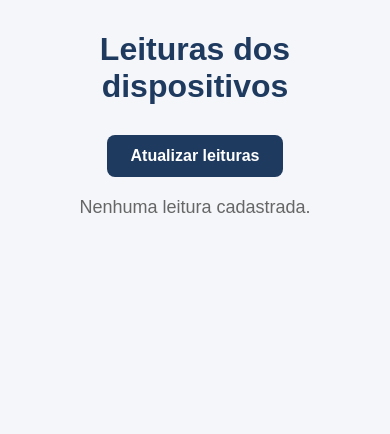
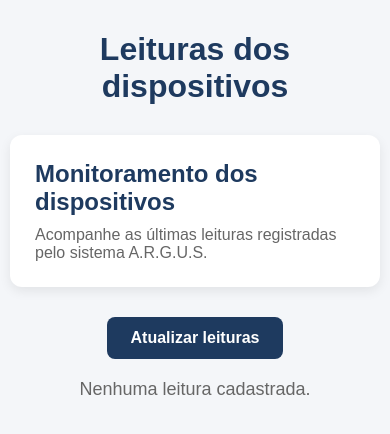
Before and after one commit to heitosena/site-argus, a Django app: page /sensores/leituras/ in a window 390 px wide. Shown: the top 434 px of the page. Run offline with Django 5.2, Linux system fonts and the light colour scheme; data that the repository does not hold is empty.

Commit message:
melhora painel de leituras

```diff
--- a/siteargus/sensores/static/sensores/css/lista_leituras.css
+++ b/siteargus/sensores/static/sensores/css/lista_leituras.css
@@ -89,4 +89,29 @@ p {
 #atualizar-leituras:active {
     transform: translateY(0);
 }
+
+/* Organiza o painel principal de monitoramento. */
+.painel-leituras {
+    max-width: 1000px;
+    margin: 0 auto 30px auto;
+    padding: 25px;
+    background-color: white;
+    border-radius: 12px;
+    box-shadow: 0 4px 12px rgba(0, 0, 0, 0.08);
 }
+
+/* Estiliza o título do painel. */
+.painel-leituras h2 {
+    margin-top: 0;
+    margin-bottom: 10px;
+    color: #1e3a5f;
+}
+
+/* Estiliza o texto explicativo do painel. */
+.painel-leituras p {
+    margin: 0;
+    text-align: left;
+    font-size: 16px;
+    color: #666;
+}
+}
--- a/siteargus/sensores/templates/sensores/lista_leituras.html
+++ b/siteargus/sensores/templates/sensores/lista_leituras.html
@@ -22,6 +22,18 @@
 
     <!-- Título principal da página. -->
     <h1>Leituras dos dispositivos</h1>
+
+
+<!-- Painel principal das leituras -->
+<section class="painel-leituras">
+
+    <!-- Título do painel -->
+    <h2>Monitoramento dos dispositivos</h2>
+
+    <!-- Texto explicativo -->
+    <p>Acompanhe as últimas leituras registradas pelo sistema A.R.G.U.S.</p>
+
+</section>
 
     <!-- Botão para atualizar as leituras. -->
 <button type="button" id="atualizar-leituras">
```
